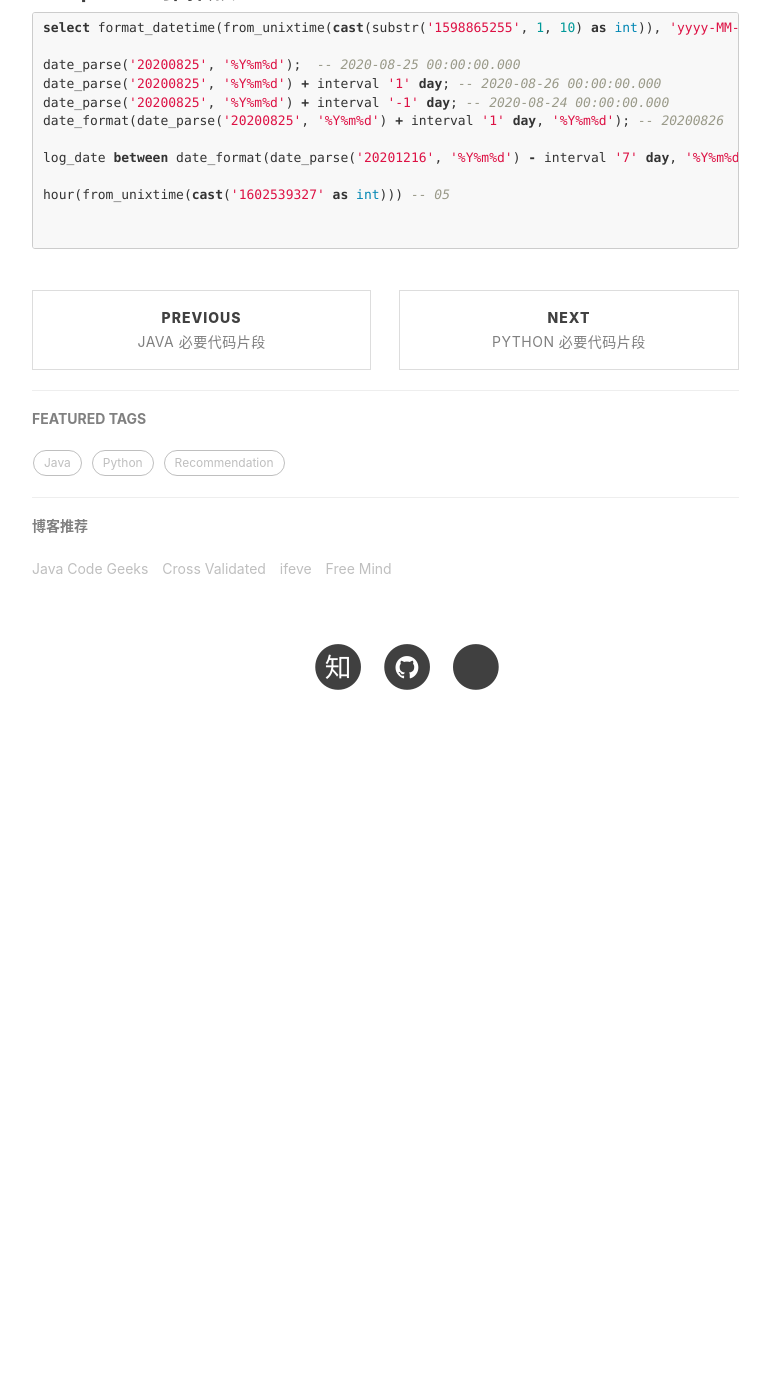
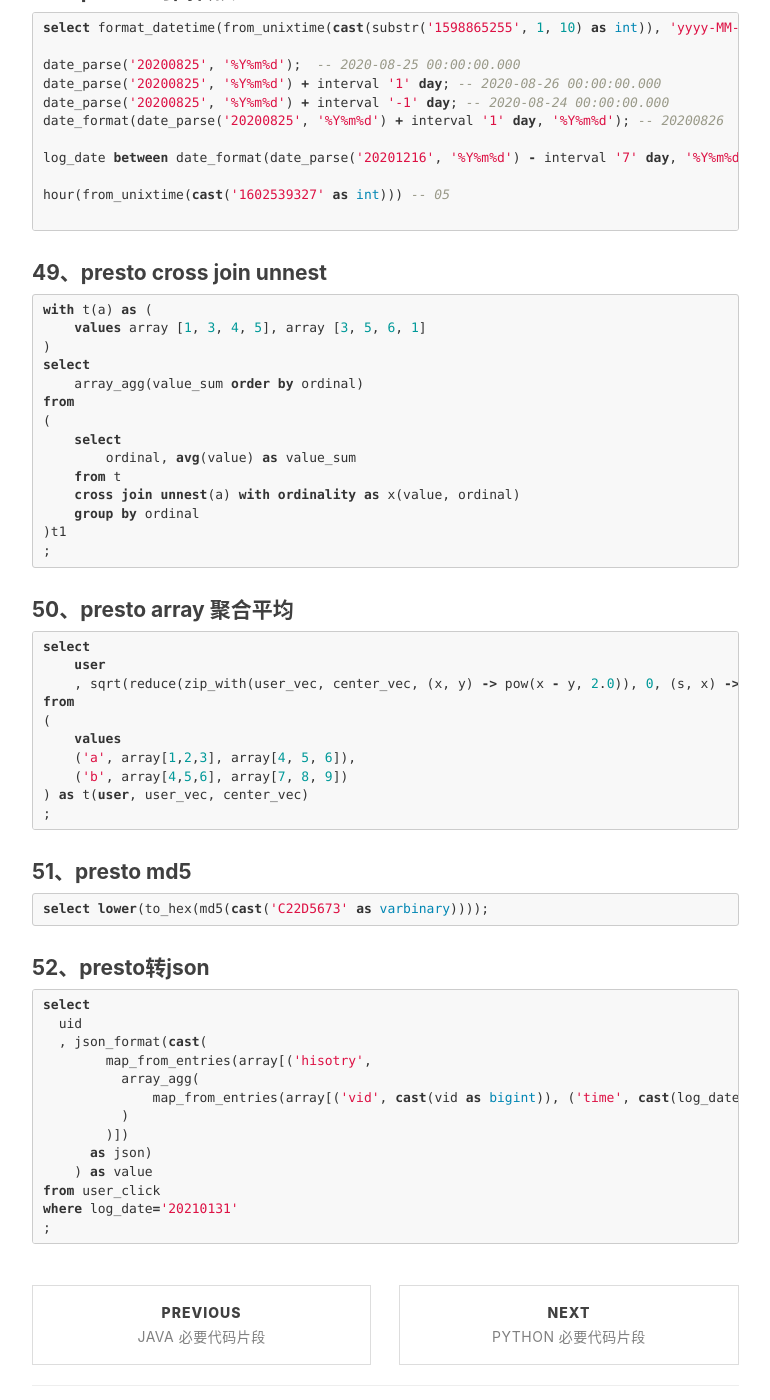
Before and after one commit to cddesire/cddesire.github.io, a Jekyll site: the page built from _posts/2017-05-23-common-sql-code.markdown, in a window 1280 px wide and 1400 px high, scrolled down 18068 px. Shown: the whole window, without its empty margins (233-1003 px from the left). Built offline with Jekyll 4.4.1, drawn with Linux system fonts in a browser that asks for light colours; nearby versions of some CDN libraries; formulas are drawn with MathJax 3; comment, search, counter and statistics services are not loaded; before the commit the page ends 18828 px from its top, so only the background shows below that.

Commit message:
fix style

````diff
--- a/_posts/2017-05-14-common-tool.markdown
+++ b/_posts/2017-05-14-common-tool.markdown
@@ -250,6 +250,12 @@
 conda install --channel https://conda.anaconda.org/Anaconda-Extras mleap
 ```
 
+- 格式化python代码
+``` python
+python3 -m black dag.py
+python3 -m black --check --diff dag.py
+```
+
 ### Excel 常用公式
 ``` code
 A列中是否包含B
--- a/_posts/2017-05-23-common-sql-code.markdown
+++ b/_posts/2017-05-23-common-sql-code.markdown
@@ -933,5 +933,58 @@
 
 hour(from_unixtime(cast('1602539327' as int))) -- 05
 
+```
 
+#### 49、presto cross join unnest
+``` sql
+with t(a) as (
+    values array [1, 3, 4, 5], array [3, 5, 6, 1]
+)
+select
+    array_agg(value_sum order by ordinal)
+from
+(
+    select
+        ordinal, avg(value) as value_sum
+    from t
+    cross join unnest(a) with ordinality as x(value, ordinal)
+    group by ordinal
+)t1
+;
 ```
+
+#### 50、presto array 聚合平均
+``` sql
+select
+    user
+    , sqrt(reduce(zip_with(user_vec, center_vec, (x, y) -> pow(x - y, 2.0)), 0, (s, x) -> s + x, s -> s)) as score
+from
+(
+    values
+    ('a', array[1,2,3], array[4, 5, 6]),
+    ('b', array[4,5,6], array[7, 8, 9])
+) as t(user, user_vec, center_vec)
+;
+```
+
+#### 51、presto md5
+``` sql
+select lower(to_hex(md5(cast('C22D5673' as varbinary))));
+```
+
+#### 52、presto转json
+``` sql
+select
+  uid
+  , json_format(cast(
+        map_from_entries(array[('hisotry',
+          array_agg(
+              map_from_entries(array[('vid', cast(vid as bigint)), ('time', cast(log_date as bigint))])
+          )
+        )])
+      as json)
+    ) as value
+from user_click
+where log_date='20210131'
+;
+```
--- a/_posts/2017-06-01-common-python-code.markdown
+++ b/_posts/2017-06-01-common-python-code.markdown
@@ -208,6 +208,10 @@
 d = dict(name='Bob', age=20, score=88)
 json.dumps(d)
 '{"age": 20, "score": 88, "name": "Bob"}'
+
+# 消除空格
+
+payload = json.dumps(d, separators=(',', ':'))
 # 处理中文
 
 json.dumps(d, ensure_ascii=False)
````
Also changed, not shown: _posts/2017-05-14-common-cmd.markdown (+164 -140 lines).
